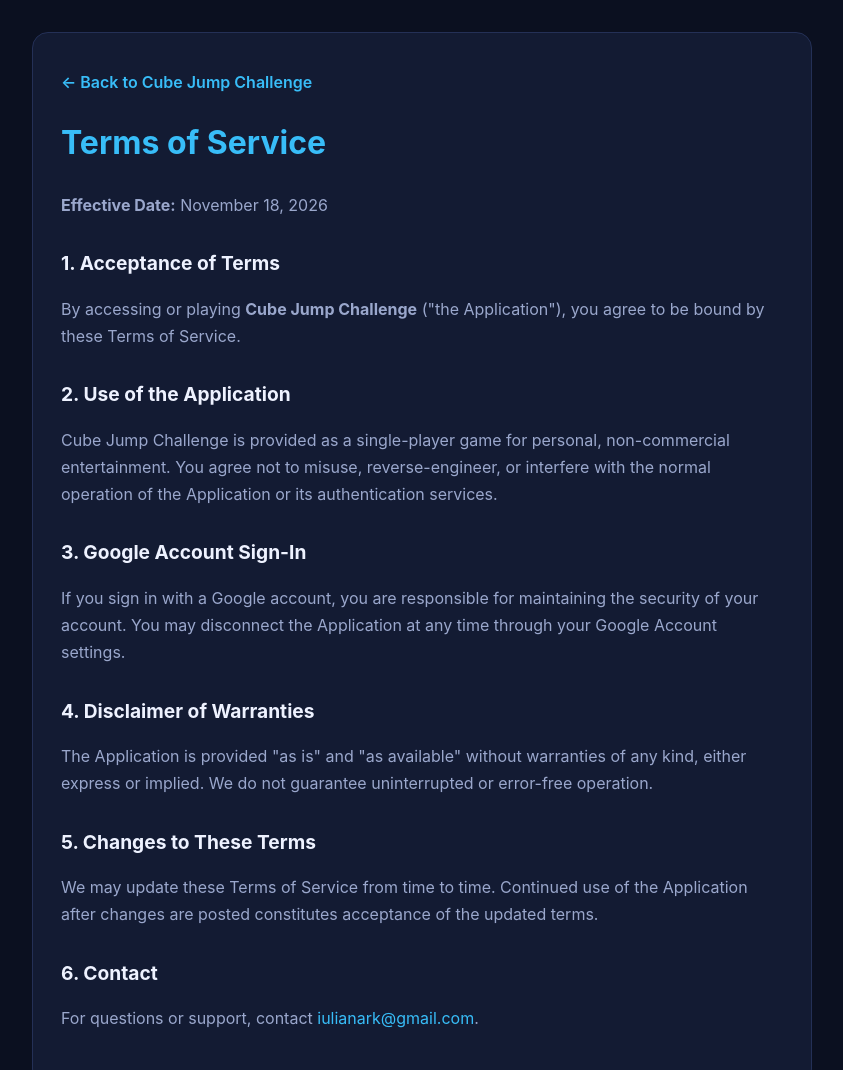
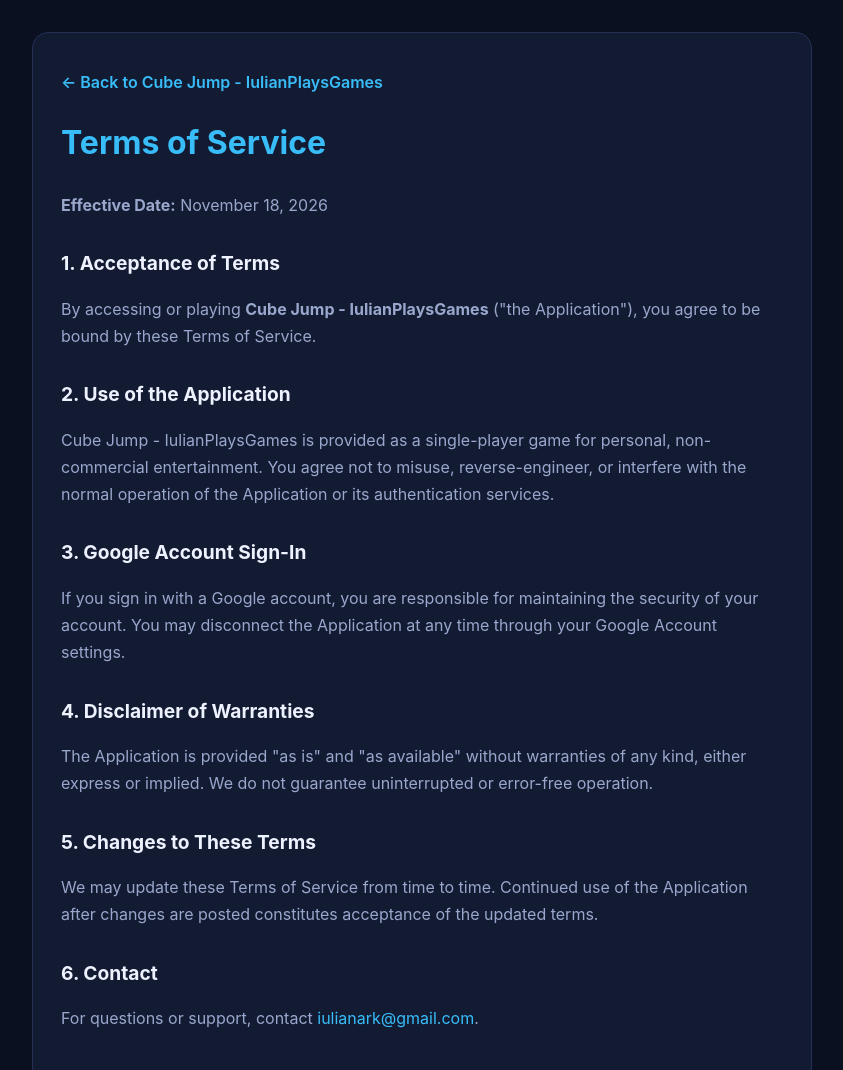
Before and after one commit to iul1anuli/CubeJump, a plain HTML site: page terms.html in a window 1280 px wide. Shown: the top 1070 px of the page, without its empty margins (218-1061 px from the left). Drawn offline with Linux system fonts and the light colour scheme.

Commit message:
Update app name to Cube Jump - IulianPlaysGames

```diff
--- a/terms.html
+++ b/terms.html
@@ -3,7 +3,7 @@
 <head>
   <meta charset="UTF-8" />
   <meta name="viewport" content="width=device-width, initial-scale=1.0" />
-  <title>Terms of Service - Cube Jump Challenge</title>
+  <title>Terms of Service - Cube Jump - IulianPlaysGames</title>
   <style>
     :root {
       --bg: #0b1020;
@@ -39,19 +39,19 @@
 </head>
 <body>
   <main class="container">
-    <a href="index.html" class="back">&larr; Back to Cube Jump Challenge</a>
+    <a href="index.html" class="back">&larr; Back to Cube Jump - IulianPlaysGames</a>
     <h1>Terms of Service</h1>
     <p><strong>Effective Date:</strong> November 18, 2026</p>
 
     <h2>1. Acceptance of Terms</h2>
     <p>
-      By accessing or playing <strong>Cube Jump Challenge</strong> ("the Application"), you agree
+      By accessing or playing <strong>Cube Jump - IulianPlaysGames</strong> ("the Application"), you agree
       to be bound by these Terms of Service.
     </p>
 
     <h2>2. Use of the Application</h2>
     <p>
-      Cube Jump Challenge is provided as a single-player game for personal, non-commercial
+      Cube Jump - IulianPlaysGames is provided as a single-player game for personal, non-commercial
       entertainment. You agree not to misuse, reverse-engineer, or interfere with the normal
       operation of the Application or its authentication services.
     </p>
```
Also changed, not shown: index.html (+3 -3 lines), privacy.html (+4 -4 lines).
